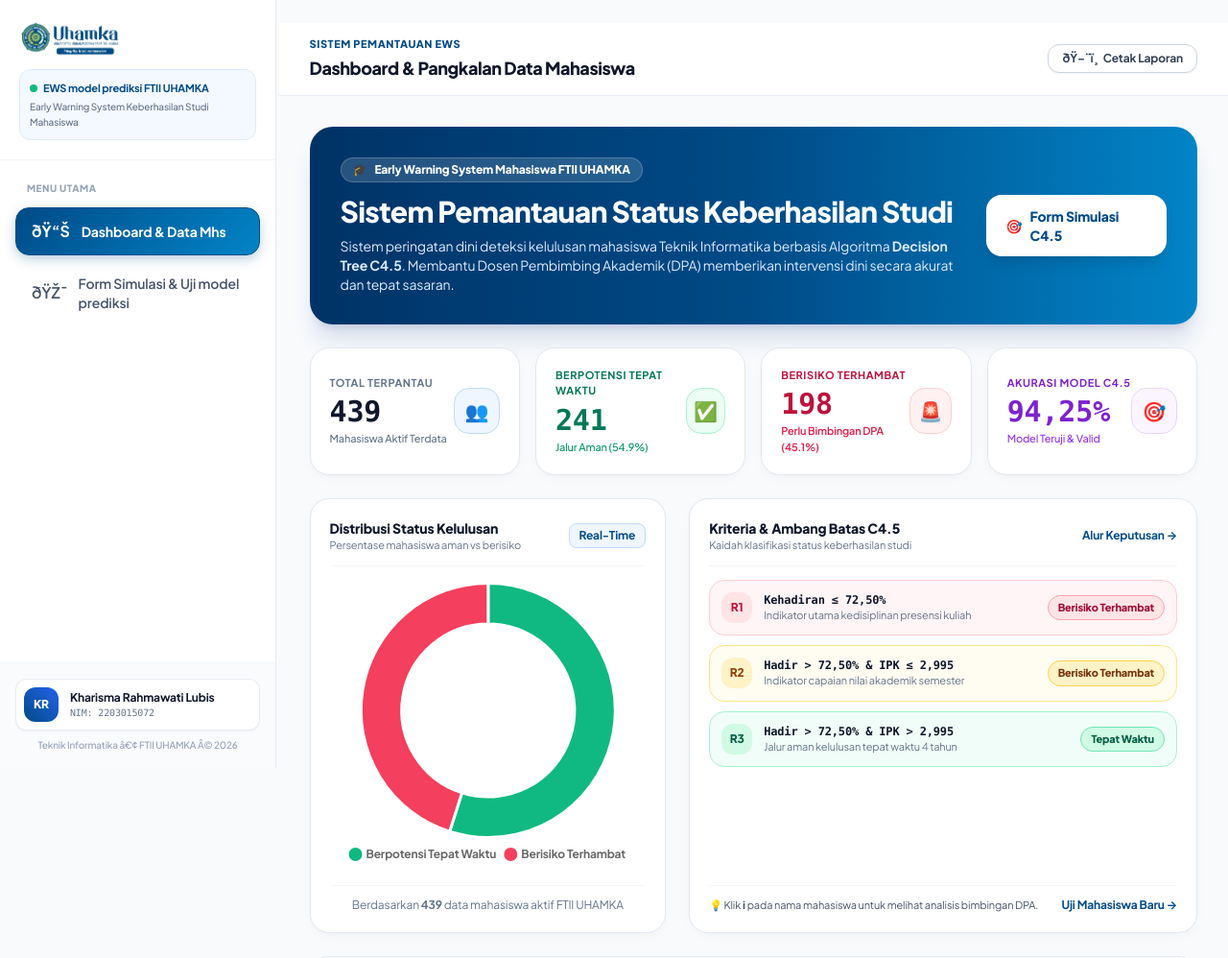
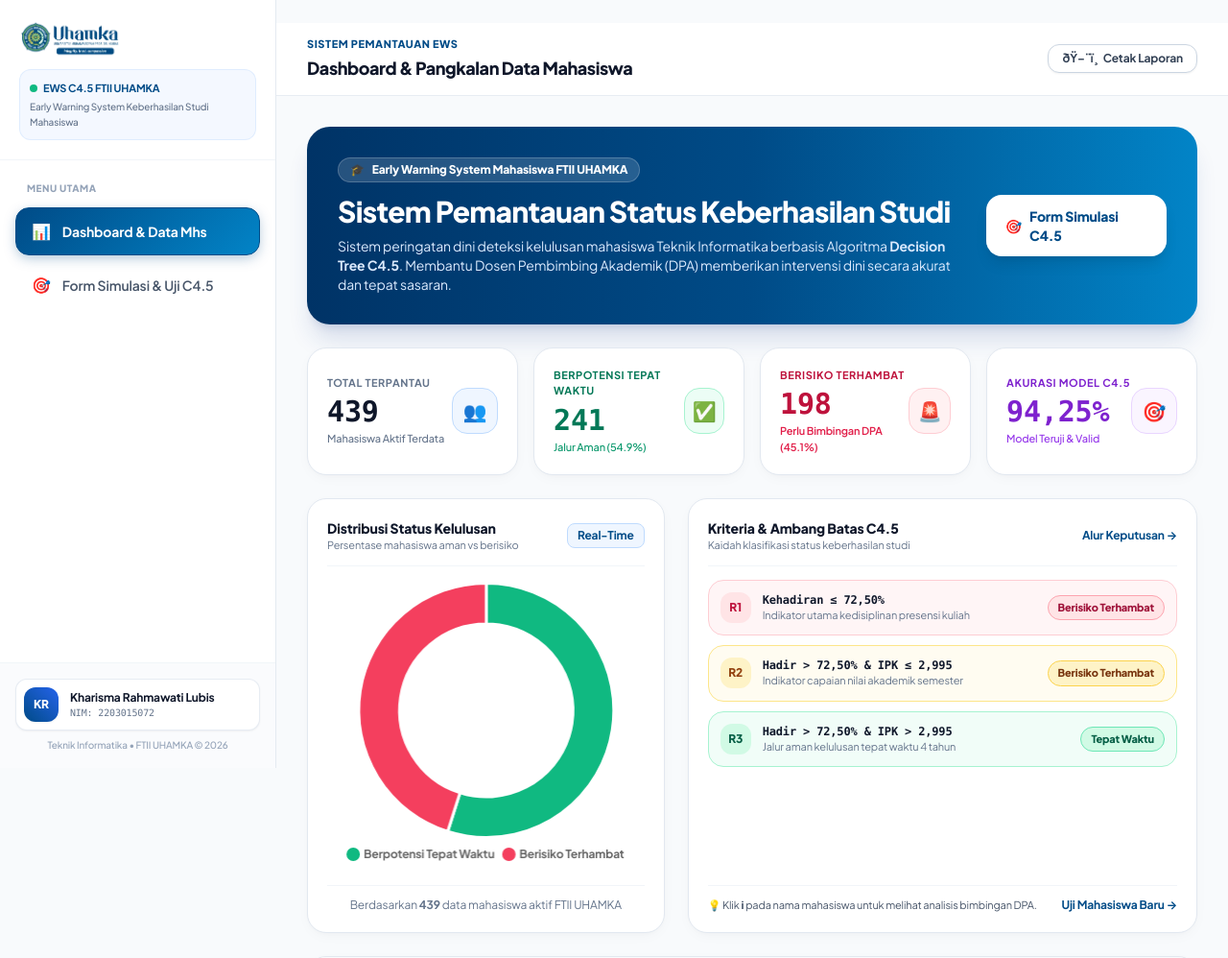
Before and after one commit to Kharisma04/EWSC4.5-FTIIUHAMKA, a PHP site: page /index.php in a window 1280 px wide. Shown: the top 998 px of the page at 96% size. Run offline with PHP 8.4, Linux system fonts and the light colour scheme; some libraries are stand-ins or nearby versions.

Commit message:
Revert "Perbaikan UI: sidebar.php"
This reverts commit 78d366cbf0a7e286d989105b6fe6b556e832a940.

```diff
--- a/components/sidebar.php
+++ b/components/sidebar.php
@@ -2,8 +2,8 @@
 /**
  * ====================================================================================
  * APLIKASI   : Early Warning System (EWS) Prediksi Keberhasilan Studi Mahasiswa
- * METODE     : Algoritma Decision Tree model prediksi
- * SKRIPSI    : Penerapan Algoritma Decision Tree model prediksi Sebagai Early Warning System
+ * METODE     : Algoritma Decision Tree C4.5
+ * SKRIPSI    : Penerapan Algoritma Decision Tree C4.5 Sebagai Early Warning System
  *              Prediksi Keberhasilan Studi Mahasiswa FTII UHAMKA
  * PENELITI   : Kharisma Rahmawati Lubis (NIM: 2203015072)
  * INSTITUSI  : Program Studi Teknik Informatika, FTII UHAMKA Jakarta (2026)
@@ -27,14 +27,14 @@ $active_page = isset($active_page) ? $active_page : 'dashboard';
 
             <!-- Tombol Tutup Mobile -->
             <button onclick="toggleSidebar()" class="md:hidden p-1.5 rounded-lg text-slate-400 hover:text-[#004b87] hover:bg-blue-50 transition" title="Tutup Navigasi">
-                âœ•
+                ✕
             </button>
         </div>
 
         <div class="mt-3 text-[11px] text-slate-600 font-medium leading-relaxed bg-blue-50/70 p-2.5 rounded-xl border border-blue-100/80">
             <div class="flex items-center gap-1.5 font-bold text-[#004b87]">
                 <span class="w-2 h-2 rounded-full bg-emerald-500"></span>
-                <span>EWS model prediksi FTII UHAMKA</span>
+                <span>EWS C4.5 FTII UHAMKA</span>
             </div>
             <p class="text-[10px] text-slate-500 mt-0.5">Early Warning System Keberhasilan Studi Mahasiswa</p>
         </div>
@@ -48,14 +48,14 @@ $active_page = isset($active_page) ? $active_page : 'dashboard';
 
         <!-- 1. Menu Dashboard -->
         <a href="<?= $root_path; ?>index.php" class="sidebar-link <?= $active_page === 'dashboard' ? 'active' : ''; ?> text-xs sm:text-sm">
-            <span class="text-base">ðŸ“Š</span>
+            <span class="text-base">📊</span>
             <span>Dashboard & Data Mhs</span>
         </a>
 
         <!-- 2. Menu Form Uji Coba -->
         <a href="<?= $root_path; ?>pages/uji-coba/index.php" class="sidebar-link <?= $active_page === 'uji-coba' ? 'active' : ''; ?> text-xs sm:text-sm">
-            <span class="text-base">ðŸŽ¯</span>
-            <span>Form Simulasi & Uji model prediksi</span>
+            <span class="text-base">🎯</span>
+            <span>Form Simulasi & Uji C4.5</span>
         </a>
 
     </div>
@@ -72,7 +72,7 @@ $active_page = isset($active_page) ? $active_page : 'dashboard';
             </div>
         </div>
         <div class="mt-2 text-[10px] text-center text-slate-400 font-medium">
-            <?= PRODI_NAME; ?> â€¢ FTII UHAMKA Â© <?= APP_YEAR; ?>
+            <?= PRODI_NAME; ?> • FTII UHAMKA © <?= APP_YEAR; ?>
         </div>
     </div>
 
```
